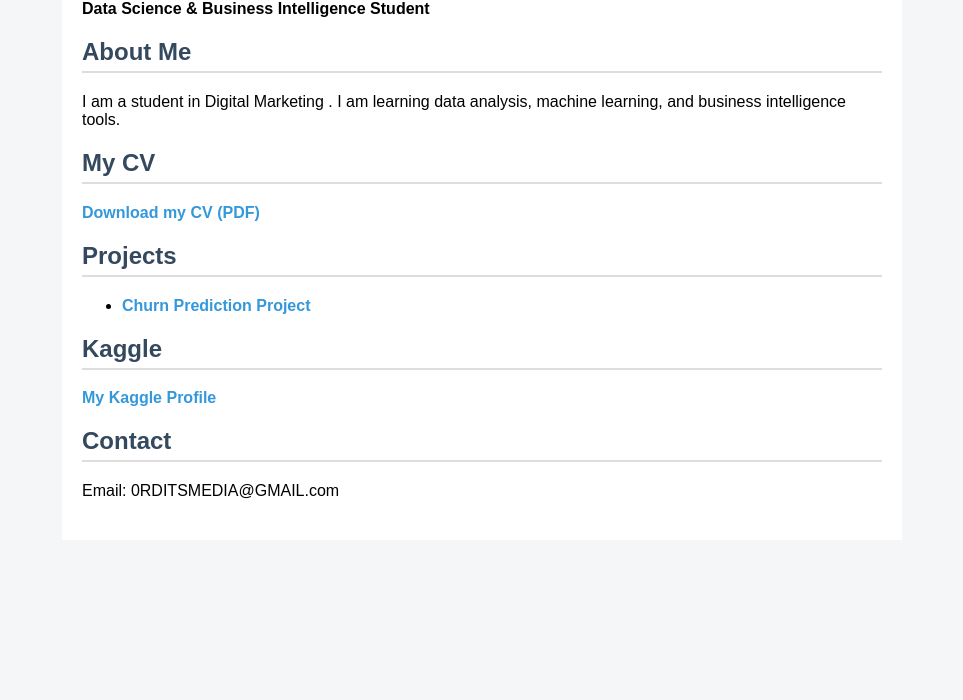
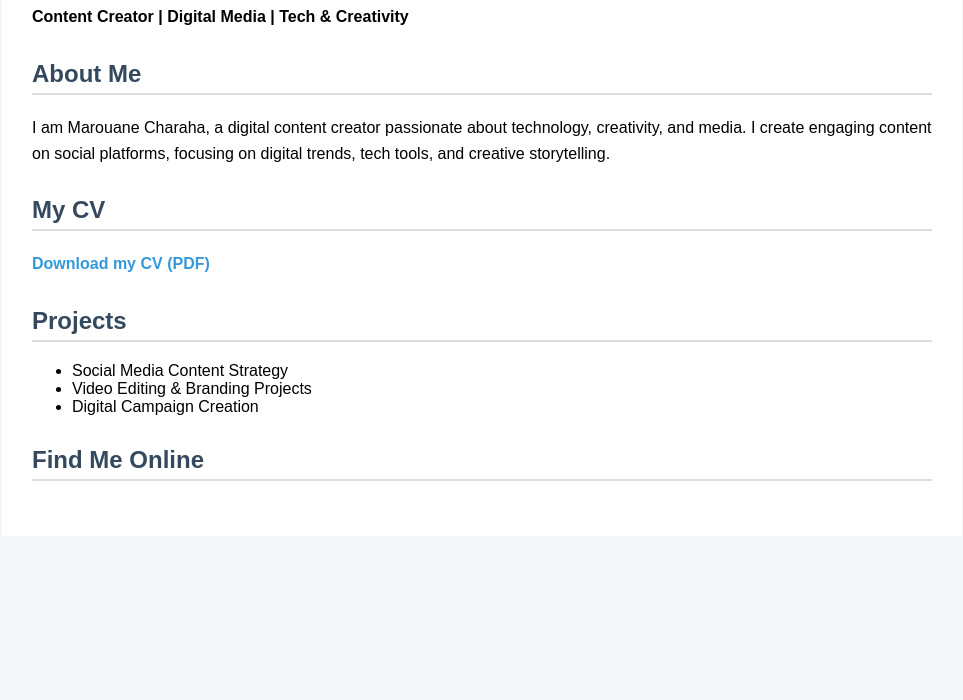
Before and after one commit to 0rdits/cv-portfolio-02, a plain HTML site: page index.html in a window 1280 px wide. Shown: the part 100-800 px from the top of the page, without its empty margins (158-1121 px from the left). Drawn offline with Linux system fonts and the light colour scheme.

Commit message:
Update index.html

```diff
--- a/index.html
+++ b/index.html
@@ -2,7 +2,8 @@
 <html lang="en">
 <head>
 <meta charset="UTF-8">
-  <title>My Portfolio</title>
+<title>Marouane Charaha - Portfolio</title>
+
 
 <style>
 body {
@@ -12,22 +13,33 @@
 padding: 0;
 }
 
+
 .container {
-      max-width: 800px;
+max-width: 900px;
 margin: auto;
 background: white;
-      padding: 20px;
+padding: 30px;
 }
+
 
 h1 {
 color: #2c3e50;
+margin-bottom: 5px;
 }
+
 
 h2 {
 color: #34495e;
 border-bottom: 2px solid #ddd;
 padding-bottom: 5px;
+margin-top: 30px;
 }
+
+
+p {
+line-height: 1.6;
+}
+
 
 a {
 color: #3498db;
@@ -35,29 +47,40 @@
 font-weight: bold;
 }
 
+
 a:hover {
 text-decoration: underline;
 }
 
+
 .section {
-      margin-bottom: 20px;
+margin-bottom: 25px;
+}
+
+
+.social-links a {
+margin-right: 15px;
 }
 </style>
 </head>
 
+
 <body>
 <div class="container">
 
-    <h1>Charaha Marouane</h1>
-    <p><strong>Data Science & Business Intelligence Student</strong></p>
+
+<h1>Marouane Charaha</h1>
+<p><strong>Content Creator | Digital Media | Tech & Creativity</strong></p>
+
 
 <div class="section">
 <h2>About Me</h2>
 <p>
-        I am a student in Digital Marketing .
-        I am learning data analysis, machine learning, and business intelligence tools.
+I am Marouane Charaha, a digital content creator passionate about technology, creativity, and media.
+I create engaging content on social platforms, focusing on digital trends, tech tools, and creative storytelling.
 </p>
 </div>
+
 
 <div class="section">
 <h2>My CV</h2>
@@ -66,31 +89,18 @@
 </p>
 </div>
 
+
 <div class="section">
 <h2>Projects</h2>
 <ul>
-        <li>
-          <a href="https://github.com/YOUR-USERNAME/churn-prediction-project" target="_blank">
-            Churn Prediction Project
-          </a>
-        </li>
+<li>Social Media Content Strategy</li>
+<li>Video Editing & Branding Projects</li>
+<li>Digital Campaign Creation</li>
 </ul>
 </div>
 
-    <div class="section">
-      <h2>Kaggle</h2>
-      <p>
-        <a href="https://www.kaggle.com/YOUR-USERNAME" target="_blank">
-          My Kaggle Profile
-        </a>
-      </p>
-    </div>
 
 <div class="section">
-      <h2>Contact</h2>
-      <p>Email: 0RDITSMEDIA@GMAIL.com</p>
-    </div>
-
-  </div>
-</body>
+<h2>Find Me Online</h2>
+<div class="social-links">
 </html>
```
Lines whose indentation alone changed are shown as unchanged.
